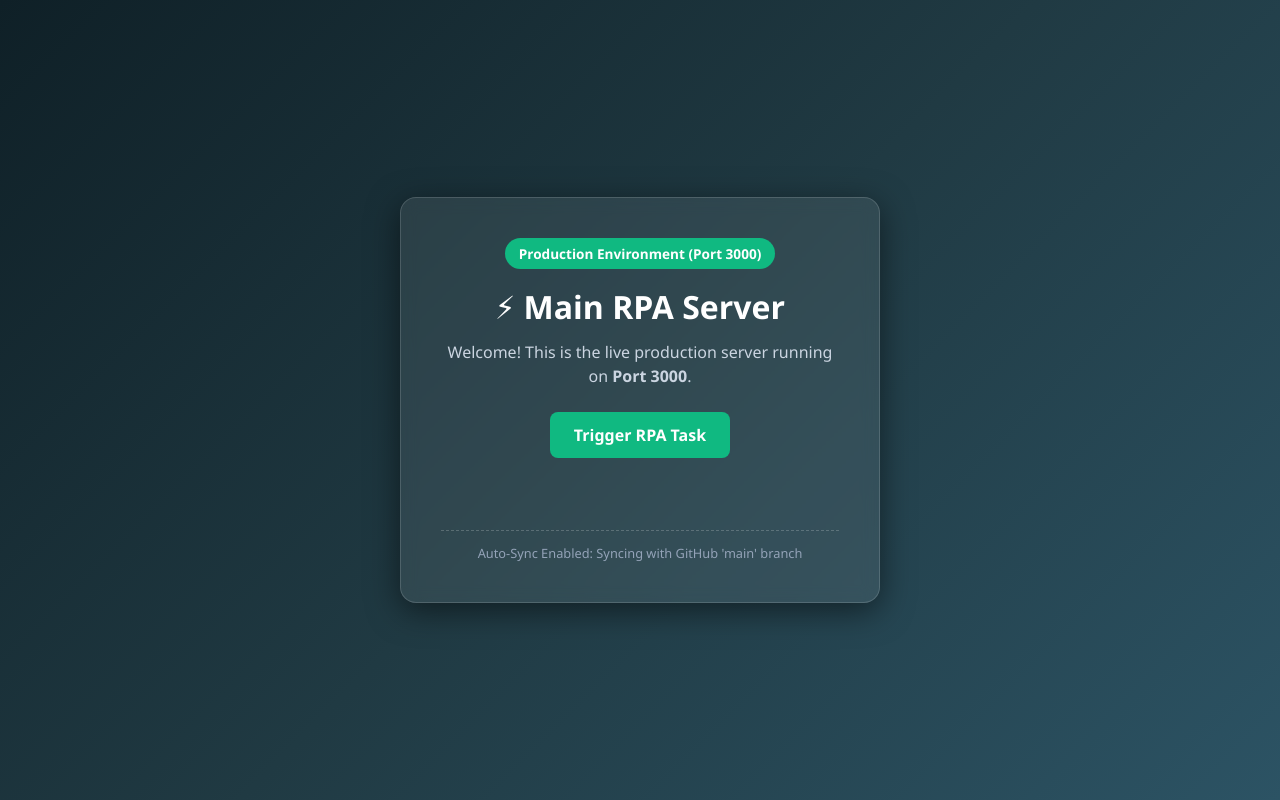
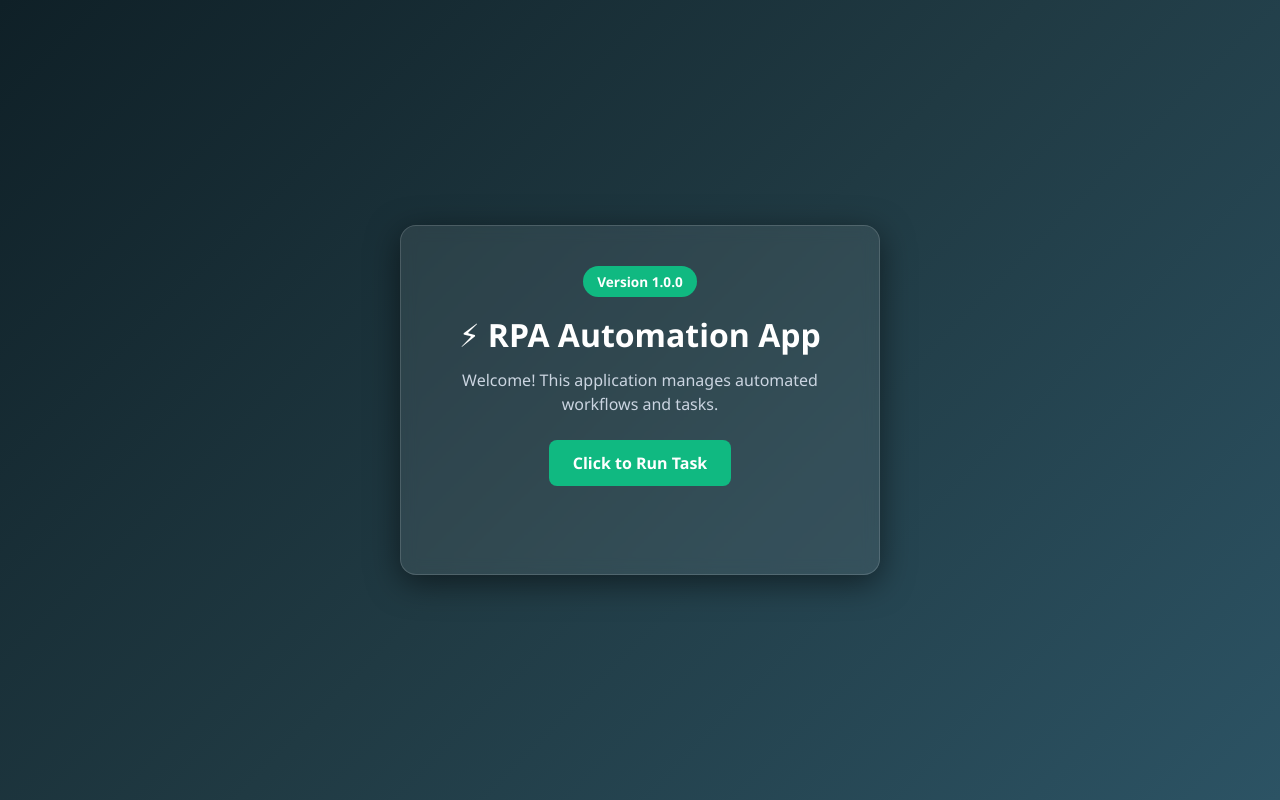
Before and after one commit to saurabh2144/deployeetest-, a plain HTML site: page index.html in a window 1280 px wide. Drawn offline with Linux system fonts and the light colour scheme.

Commit message:
Set unified replica base version 1.0.0

```diff
--- a/index.html
+++ b/index.html
@@ -3,17 +3,16 @@
 <head>
   <meta charset="UTF-8">
   <meta name="viewport" content="width=device-width, initial-scale=1.0">
-  <title>Main RPA Server (Production)</title>
+  <title>App Server</title>
   <link rel="stylesheet" href="style.css">
 </head>
 <body>
   <div class="card">
-    <div class="badge">Production Environment (Port 3000)</div>
-    <h1>⚡ Main RPA Server</h1>
-    <p>Welcome! This is the live production server running on <strong>Port 3000</strong>.</p>
-    <button id="actionBtn">Trigger RPA Task</button>
+    <div class="badge">Version 1.0.0</div>
+    <h1>⚡ RPA Automation App</h1>
+    <p>Welcome! This application manages automated workflows and tasks.</p>
+    <button id="actionBtn">Click to Run Task</button>
     <div id="output" class="output-box"></div>
-    <div class="sync-status">Auto-Sync Enabled: Syncing with GitHub 'main' branch</div>
   </div>
   <script src="script.js"></script>
 </body>
--- a/script.js
+++ b/script.js
@@ -6,5 +6,5 @@ let taskCount = 0;
 btn.addEventListener('click', () => {
   taskCount++;
   const timestamp = new Date().toLocaleTimeString();
-  output.innerText = `[${timestamp}] Production RPA Task #${taskCount} completed successfully!`;
+  output.innerText = `[${timestamp}] Task #${taskCount} executed successfully!`;
 });
--- a/style.css
+++ b/style.css
@@ -73,11 +73,3 @@ button:hover {
   color: #6ee7b7;
   font-weight: 500;
 }
-
-.sync-status {
-  margin-top: 1.5rem;
-  font-size: 0.8rem;
-  color: #94a3b8;
-  border-top: 1px dashed rgba(255, 255, 255, 0.2);
-  padding-top: 0.8rem;
-}
```
